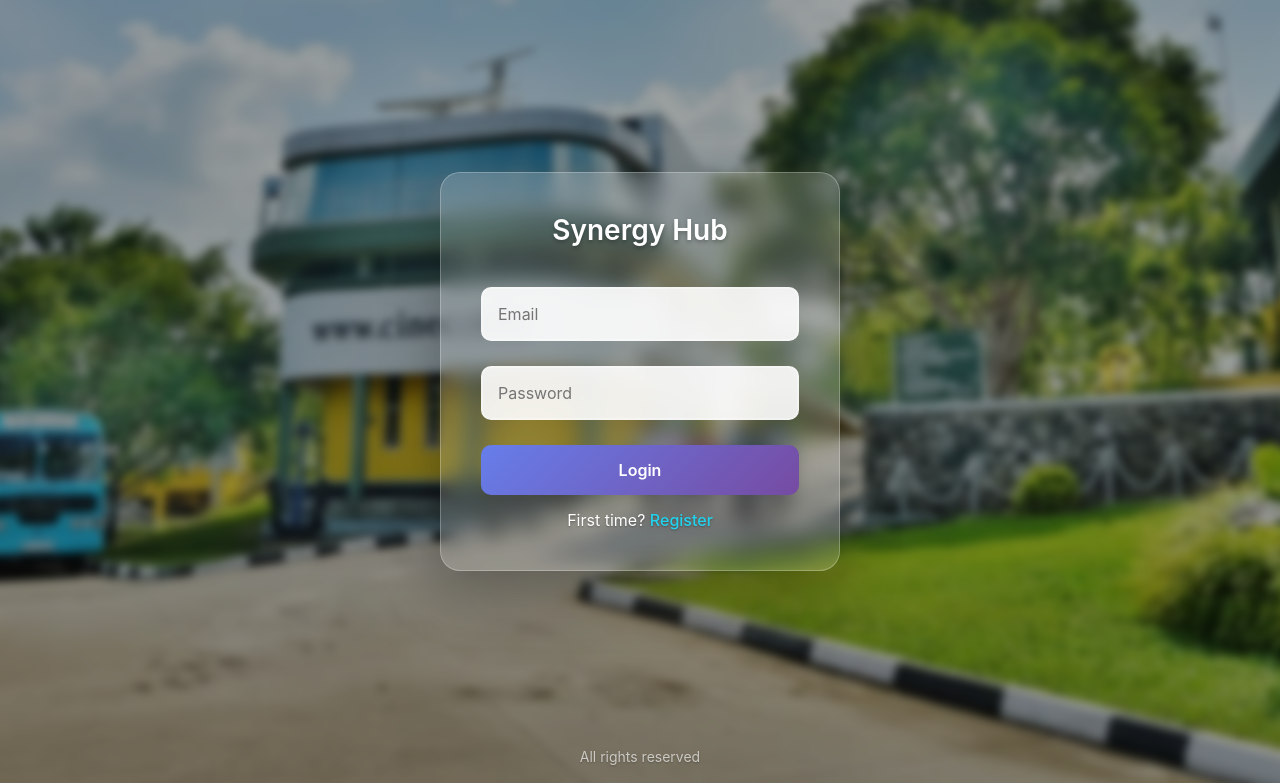
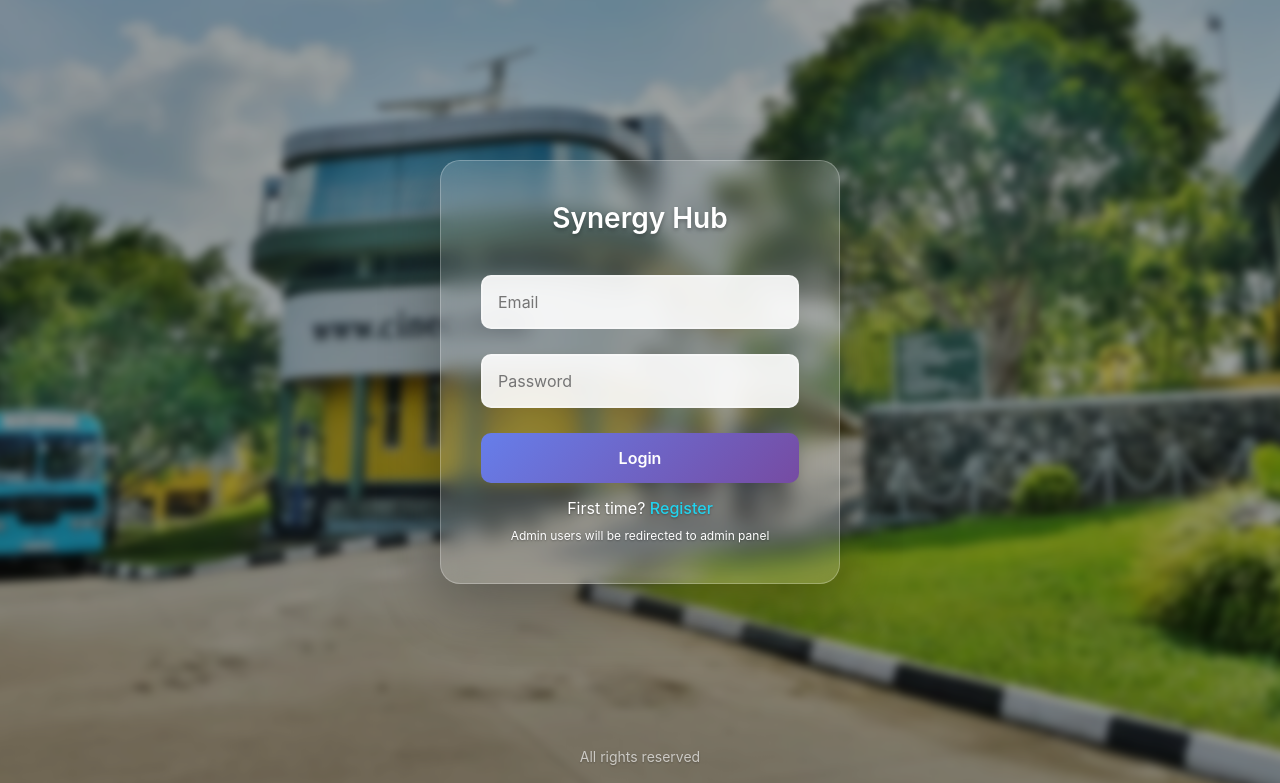
Before and after one commit to Dilshan-wijayawardhane/5CS024-Collaborative-Development, a PHP site: page /login.php in a window 1280 px wide. Shown: the top 783 px of the page. Run offline with PHP 8.4, Linux system fonts and the light colour scheme.

Commit message:
Update login.php

```diff
--- a/synergy-hub_Full_Project/login.php
+++ b/synergy-hub_Full_Project/login.php
@@ -32,8 +32,12 @@ if ($_SERVER["REQUEST_METHOD"] == "POST") {
             // Log the login activity
             logActivity($conn, $user['UserID'], 'LOGIN');
 
-            // Redirect to dashboard
-            header("Location: index.php");
+            // Redirect based on user role
+            if ($user['Role'] === 'Admin') {
+                header("Location: admin/index.php");
+            } else {
+                header("Location: index.php");
+            }
             exit();
         } else {
             $error = "Invalid password!";
@@ -210,6 +214,7 @@ if ($_SERVER["REQUEST_METHOD"] == "POST") {
         </form>
 
         <p>First time? <a href="register.php">Register</a></p>
+        <p style="margin-top: 10px; font-size: 12px;">Admin users will be redirected to admin panel</p>
     </div>
 </div>
 
```
